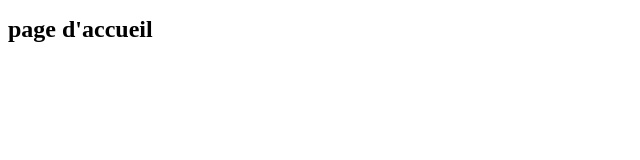
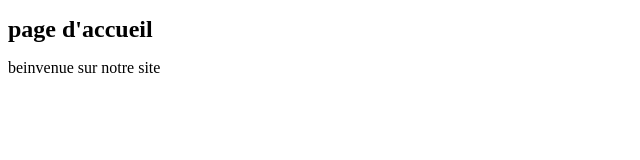
Before and after one commit to touikhiba-afk/tp_git_annulation, a plain HTML site: page index.html in a window 1280 px wide. Shown: the whole page, without its empty margins (0-640 px from the left). Drawn offline with Linux system fonts and the light colour scheme.

Commit message:
commit D ajout d'un paragraphe

```diff
--- a/index.html
+++ b/index.html
@@ -9,6 +9,7 @@
 </head>
 <body>
     <h1> page d'accueil</h1>
+    <p>beinvenue sur notre site </p>
 </body>
 <script src="script.js"></script>
 </html>
```
